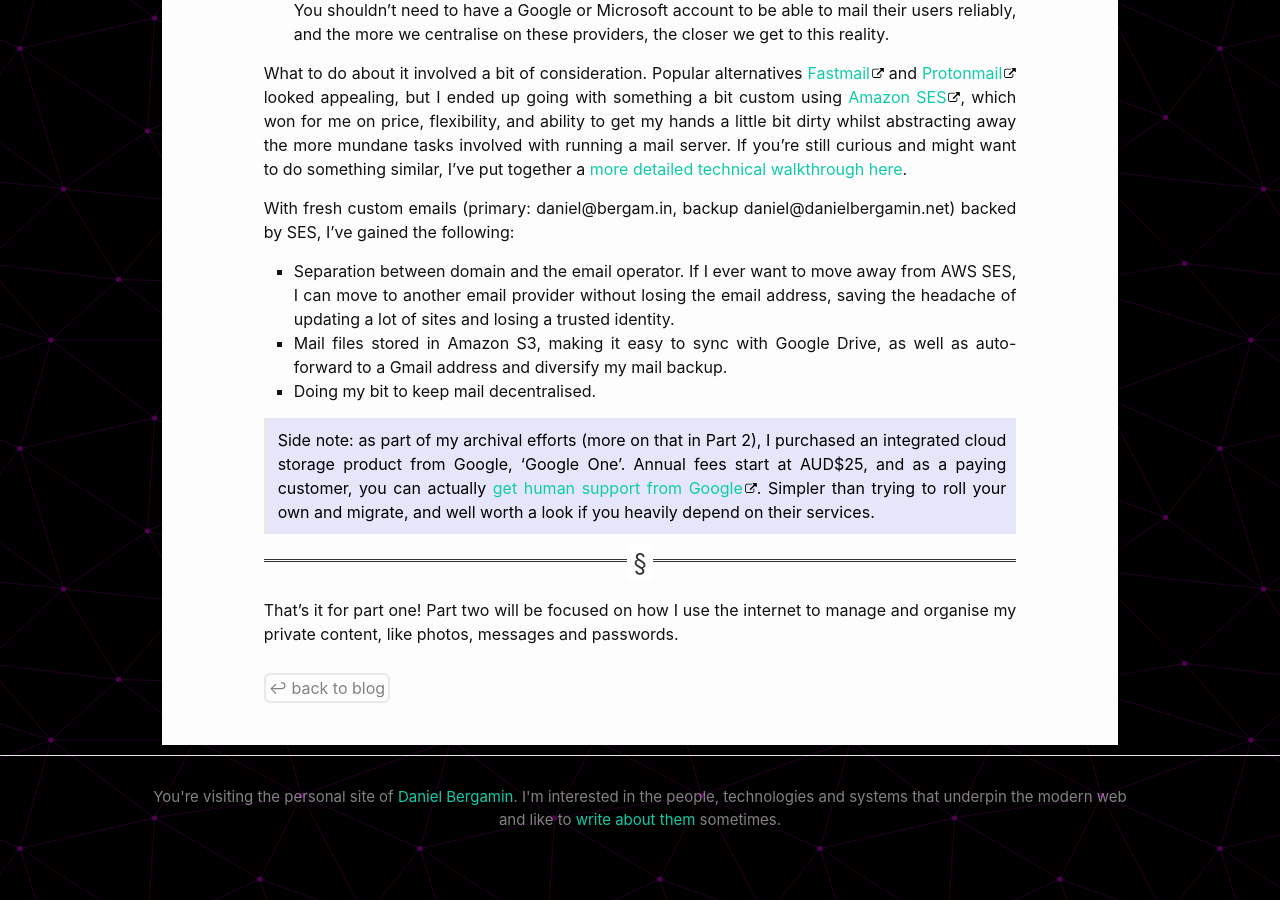
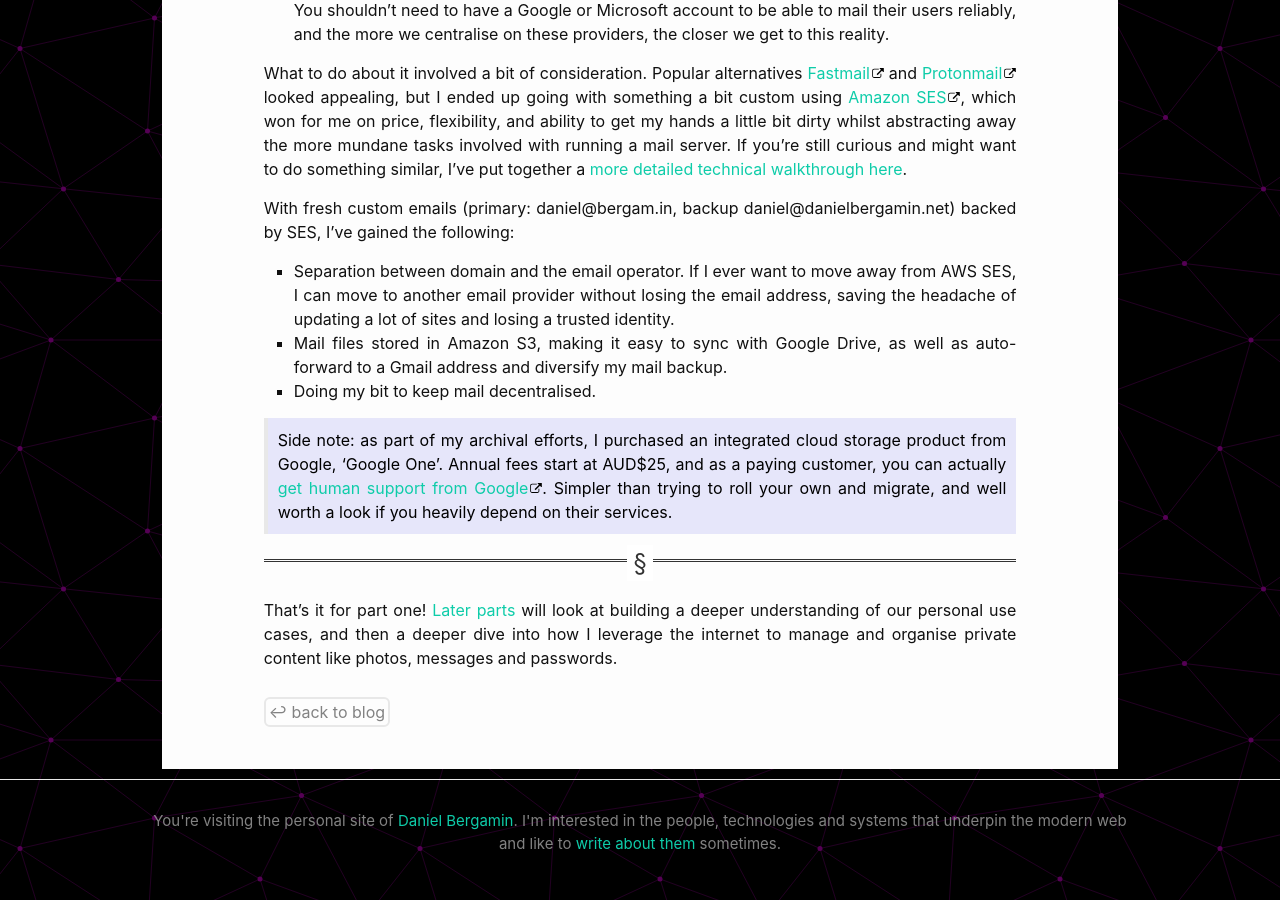
Before and after one commit to dbergamin/dbergamin-personal-site, a Jekyll site: the page built from site/_posts/2020-03-26-digital-footprints-part-1.markdown, in a window 1280 px wide and 900 px high, scrolled down 3451 px. Built offline with Jekyll 4.4.1, drawn with Linux system fonts in a browser that asks for light colours; some of the changed text lies outside the part shown.

Commit message:
Some minor revisions to the digital footprints post

```diff
--- a/site/_posts/2020-03-26-digital-footprints-part-1.markdown
+++ b/site/_posts/2020-03-26-digital-footprints-part-1.markdown
@@ -2,7 +2,7 @@
 layout: post
 author: Daniel Bergamin
 author_url: /about.html
-title:  "Digital footprints - Public presence"
+title:  "Digital footprints: Public presence"
 series: Digital Footprints
 part:   "1"
 date:   2020-03-26 13:00:33 +0000
@@ -85,7 +85,7 @@ I had a few motivations to get my email away from being totally dependant on Gma
 * Not participating in the current mail oligopoly. While setting up new outbound mailing systems for an employer, I found the anti-spam measures employed by the big players to be extremely opaque and devoid of any regulatory accountability. Even with properly configured SPF/DKIM and using clean IP's (not on any public blacklist I could find), messages were being classified as spam, and the limited anti-spam decision making info in the mail headers did not explain why.
 * While I love the spam filtering nous of these free services as a user, being stuck on the other side in this situation was an eye-opener to dangers of email becoming extremely centralised. You shouldn't need to have a Google or Microsoft account to be able to mail their users reliably, and the more we centralise on these providers, the closer we get to this reality.
 
-What to do about it involved a bit of consideration. Popular alternatives [Fastmail][fastmail] and [Protonmail][prontonmail] looked appealing, but I ended up going with something a bit custom using [Amazon SES][amazon-ses], which won for me on price, flexibility, and ability to get my hands a little bit dirty whilst abstracting away the more mundane tasks involved with running a mail server. If you're still curious and might want to do something similar, I've put together a [more detailed technical walkthrough here]({% post_url 2020-04-10-my-email-setup-part-1 %}).
+What to do about it involved a bit of consideration. Popular alternatives [Fastmail][fastmail] and [Protonmail][protonmail] looked appealing, but I ended up going with something a bit custom using [Amazon SES][amazon-ses], which won for me on price, flexibility, and ability to get my hands a little bit dirty whilst abstracting away the more mundane tasks involved with running a mail server. If you're still curious and might want to do something similar, I've put together a [more detailed technical walkthrough here]({% post_url 2020-04-10-my-email-setup-part-1 %}).
 
 With fresh custom emails (primary: daniel@bergam.in, backup daniel@danielbergamin.net) backed by SES, I've gained the following:
 * Separation between domain and the email operator. If I ever want to move away from AWS SES, I can move to another email provider without losing the email address, saving the headache of updating a lot of sites and losing a trusted identity.
@@ -93,11 +93,11 @@ With fresh custom emails (primary: daniel@bergam.in, backup daniel@danielbergami
 * Doing my bit to keep mail decentralised.
 
 {: .emphasis-panel }
-> Side note: as part of my archival efforts (more on that in Part 2), I purchased an integrated cloud storage product from Google, 'Google One'. Annual fees start at AUD$25, and as a paying customer, you can actually [get human support from Google][google-human-support]. Simpler than trying to roll your own and migrate, and well worth a look if you heavily depend on their services.
+> Side note: as part of my archival efforts, I purchased an integrated cloud storage product from Google, 'Google One'. Annual fees start at AUD$25, and as a paying customer, you can actually [get human support from Google][google-human-support]. Simpler than trying to roll your own and migrate, and well worth a look if you heavily depend on their services.
 
 ----
 
-That's it for part one! Part two will be focused on how I use the internet to manage and organise my private content, like photos, messages and passwords.
+That's it for part one! [Later parts][later-parts] will look at building a deeper understanding of our personal use cases, and then a deeper dive into how I leverage the internet to manage and organise private content like photos, messages and passwords.
 
 [about-this-site]:            {% post_url 2020-02-06-about-this-site %}
 [cv]:                         {% link cv.markdown %}
@@ -112,4 +112,5 @@ That's it for part one! Part two will be focused on how I use the internet to ma
 [wordpress]:                  https://wordpress.com/
 [amazon-ses]:                 https://aws.amazon.com/ses/
 [fastmail]:                   https://www.fastmail.com/pricing/
-[prontonmail]:                https://protonmail.com/pricing
+[protonmail]:                 https://protonmail.com/pricing
+[later-parts]:                {% link blog.markdown %}?filters=series%3A%20digital%20footprints
--- a/site/assets/js/post-filter.js
+++ b/site/assets/js/post-filter.js
@@ -194,7 +194,10 @@ class FilterInterface {
 
 class PageState {
   constructor() {
-    this.filterNames = DanUtils.getQueryStringParameterByName('filters').split(',');
+    var qs_filterNames = DanUtils.getQueryStringParameterByName('filters');
+    if (qs_filterNames) {
+      this.filterNames = qs_filterNames.split(',');
+    }
     this.initState();
   }
 
```
